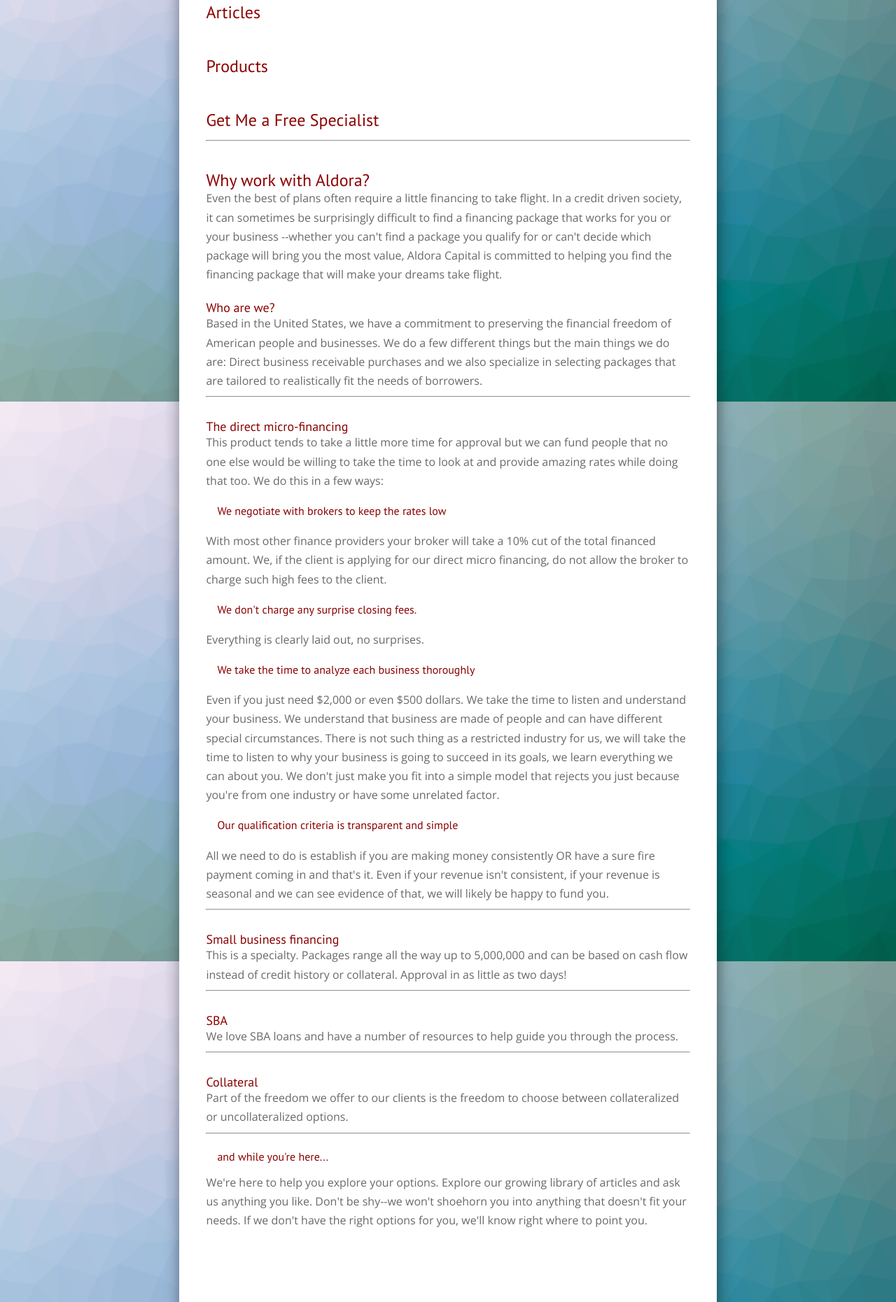
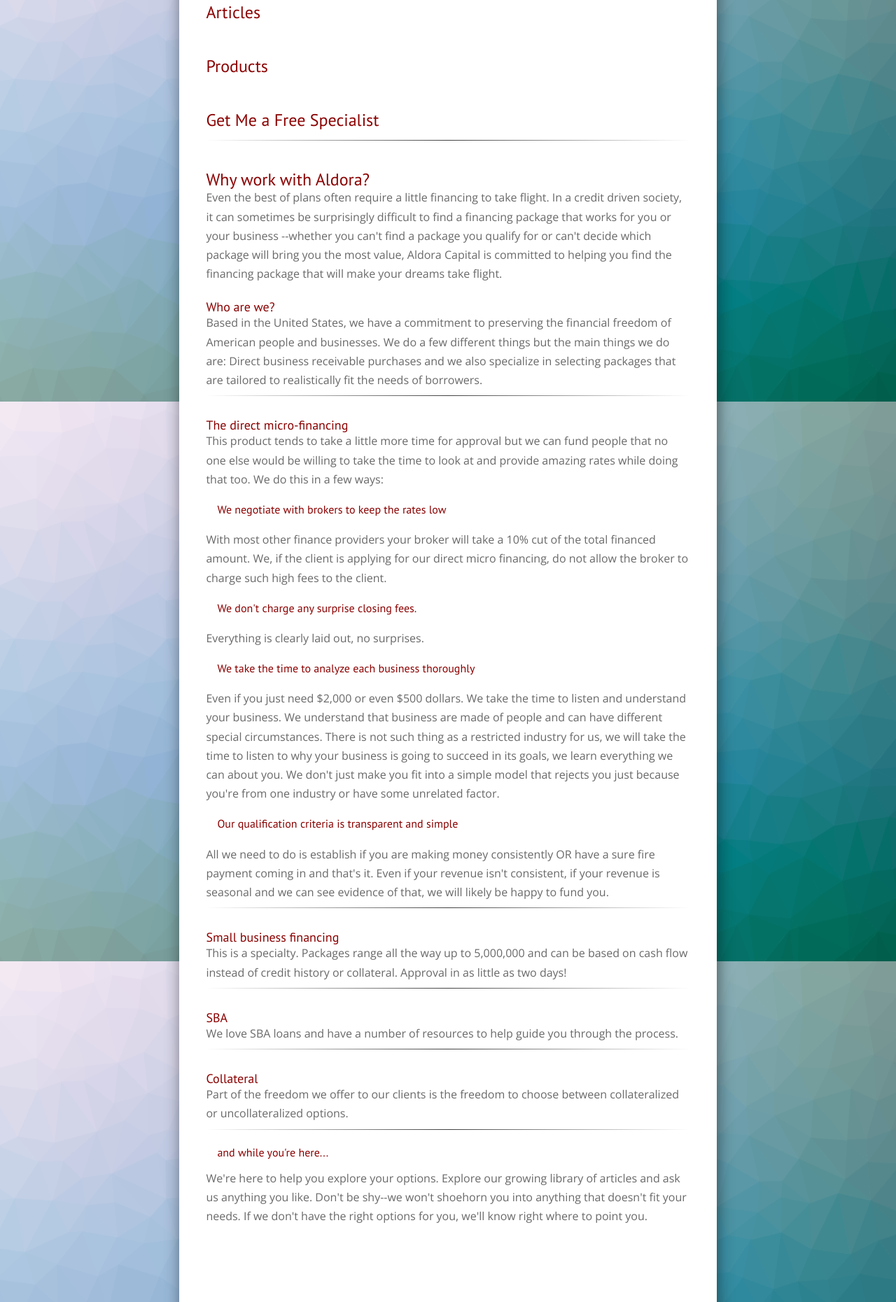
Before and after one commit to zaochamb/Wobsite, a Flask app: page / in a window 1280 px wide. Shown: the part 226-2087 px from the top of the page at 70% size. Run offline with Flask 2, Linux system fonts and the light colour scheme.

Commit message:
changed hr style

```diff
--- a/static/fonts_and_colors011.css
+++ b/static/fonts_and_colors011.css
@@ -24,7 +24,11 @@ p, a, li, ul{
     box-shadow: 2px 4px 21px 0px rgba(0,0,0,0.48);
 }
 
-
+hr {
+    border: 0;
+    height: 1px;
+    background-image: linear-gradient(to right, rgba(0, 0, 0, 0), rgba(0, 0, 0, 0.75), rgba(0, 0, 0, 0));
+}
 #content a{
     text-decoration: none;
 }
--- a/templates/layout.html
+++ b/templates/layout.html
@@ -8,7 +8,7 @@
   window.dataLayer = window.dataLayer || [];
   function gtag(){dataLayer.push(arguments);}
   gtag('js', new Date());
-
+cmd
   gtag('config', 'UA-99082099-2');
 </script>
 
@@ -18,7 +18,7 @@
 <meta name="viewport" content="width=device-width, initial-scale=1">
 
 <link rel="stylesheet" type="text/css" href={{ url_for('static', filename='reset.css', v= '1') }}>
-<link rel="stylesheet" type="text/css" href={{ url_for('static', filename='fonts_and_colors011.css', v= '1') }}>
+<link rel="stylesheet" type="text/css" href={{ url_for('static', filename='fonts_and_colors011.css', v= '2') }}>
 <link href="https://fonts.googleapis.com/css?family=Open+Sans%7CPT+Sans" rel="stylesheet">
 <link rel="stylesheet" type="text/css" href={{ url_for('static', filename='positions_002.css', v ='1') }}>
 </head>
```
